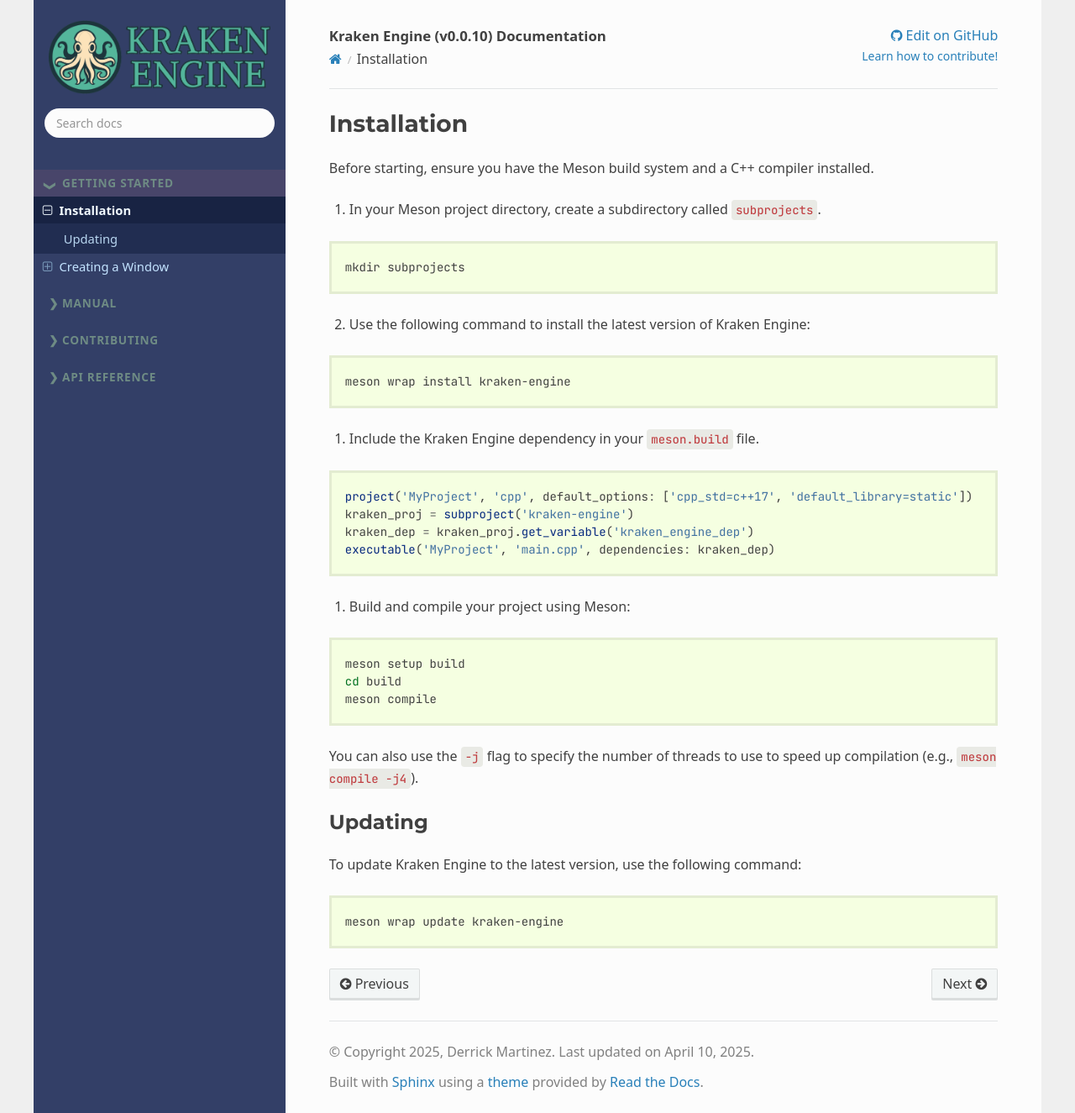
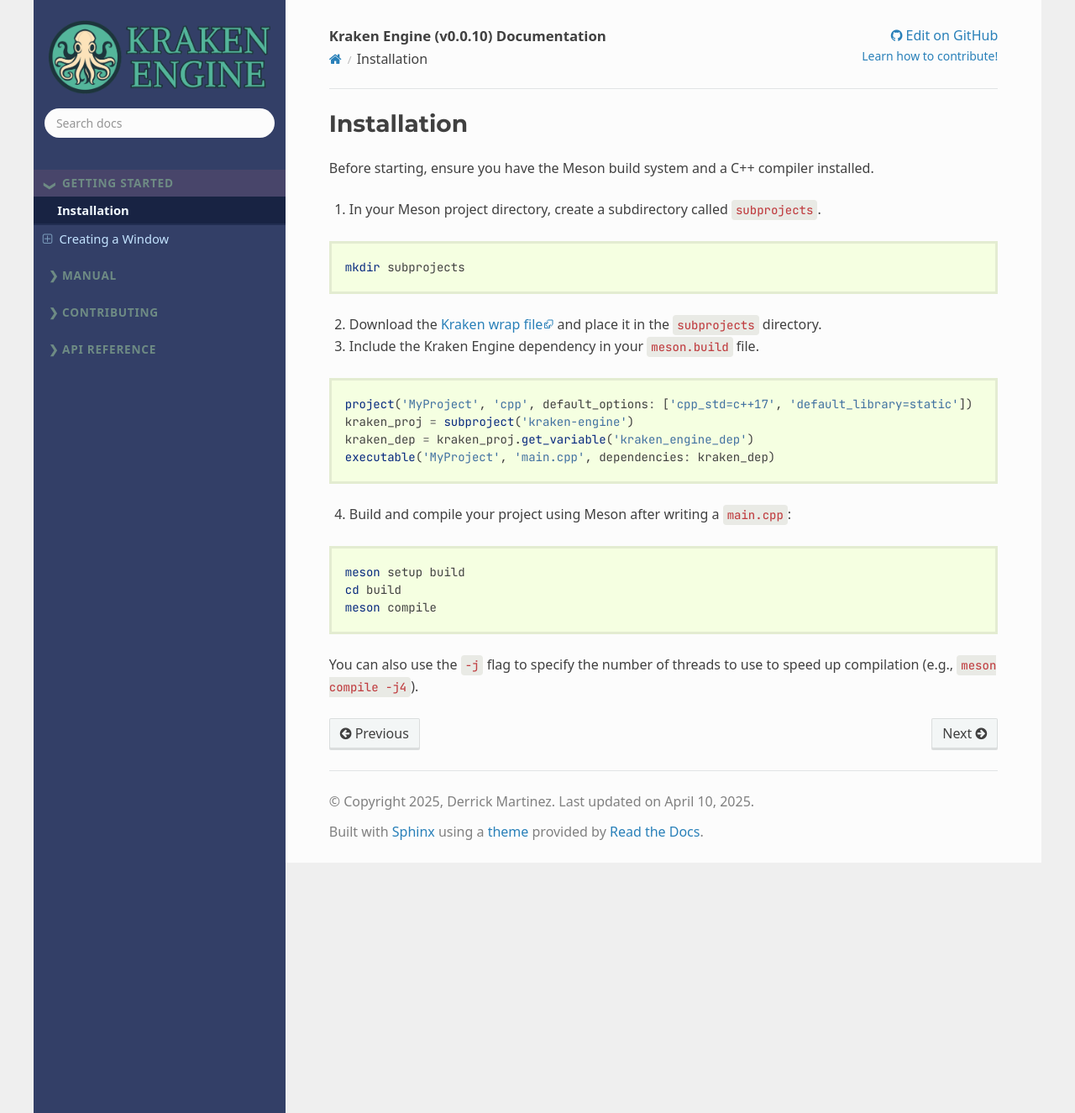
Before and after one commit to durkisneer1/Kraken-Engine, a Sphinx documentation site: the page built from docs/getting_started/installation.rst, in a window 1280 px wide and 1325 px high. Shown: the whole window at 84% size. Built offline with Sphinx 7.4.7 and the Read the Docs theme 3.1.0, drawn with Linux system fonts in a browser that asks for light colours.

Commit message:
live patch #2: corrected docs

```diff
--- a/docs/getting_started/installation.rst
+++ b/docs/getting_started/installation.rst
@@ -5,17 +5,15 @@
 
 1. In your Meson project directory, create a subdirectory called ``subprojects``.
 
-.. code-block:: bash
+.. raw:: html
 
-    mkdir subprojects
+    <div class="highlight"><pre>
+    <span class="nf">mkdir</span> <span class="n">subprojects</span>
+    </pre></div>
 
-2. Use the following command to install the latest version of Kraken Engine:
+2. Download the `Kraken wrap file <https://github.com/durkisneer1/Kraken-Engine/releases/download/v0.0.10/kraken-engine.wrap>`_ and place it in the ``subprojects`` directory.
 
-.. code-block:: bash
-
-    meson wrap install kraken-engine
-
-1. Include the Kraken Engine dependency in your ``meson.build`` file.
+3. Include the Kraken Engine dependency in your ``meson.build`` file.
 
 .. raw:: html
 
@@ -26,21 +24,14 @@
     <span class="nf">executable</span><span class="p">(</span><span class="s">'MyProject'</span><span class="p">,</span> <span class="s">'main.cpp'</span><span class="p">,</span> <span class="n">dependencies</span><span class="o">:</span> <span class="n">kraken_dep</span><span class="p">)</span>
     </pre></div>
 
-1. Build and compile your project using Meson:
+4. Build and compile your project using Meson after writing a ``main.cpp``:
 
-.. code-block:: bash
+.. raw:: html
 
-    meson setup build
-    cd build
-    meson compile
+    <div class="highlight"><pre>
+    <span class="nf">meson</span> <span class="n">setup</span> <span class="n">build</span>
+    <span class="nf">cd</span> <span class="n">build</span>
+    <span class="nf">meson</span> <span class="n">compile</span>
+    </pre></div>
 
 You can also use the ``-j`` flag to specify the number of threads to use to speed up compilation (e.g., ``meson compile -j4``).
-
-Updating
---------
-
-To update Kraken Engine to the latest version, use the following command:
-
-.. code-block:: bash
-
-    meson wrap update kraken-engine
```
Also changed, not shown: docs/reference/time.rst (+4 -4 lines).
